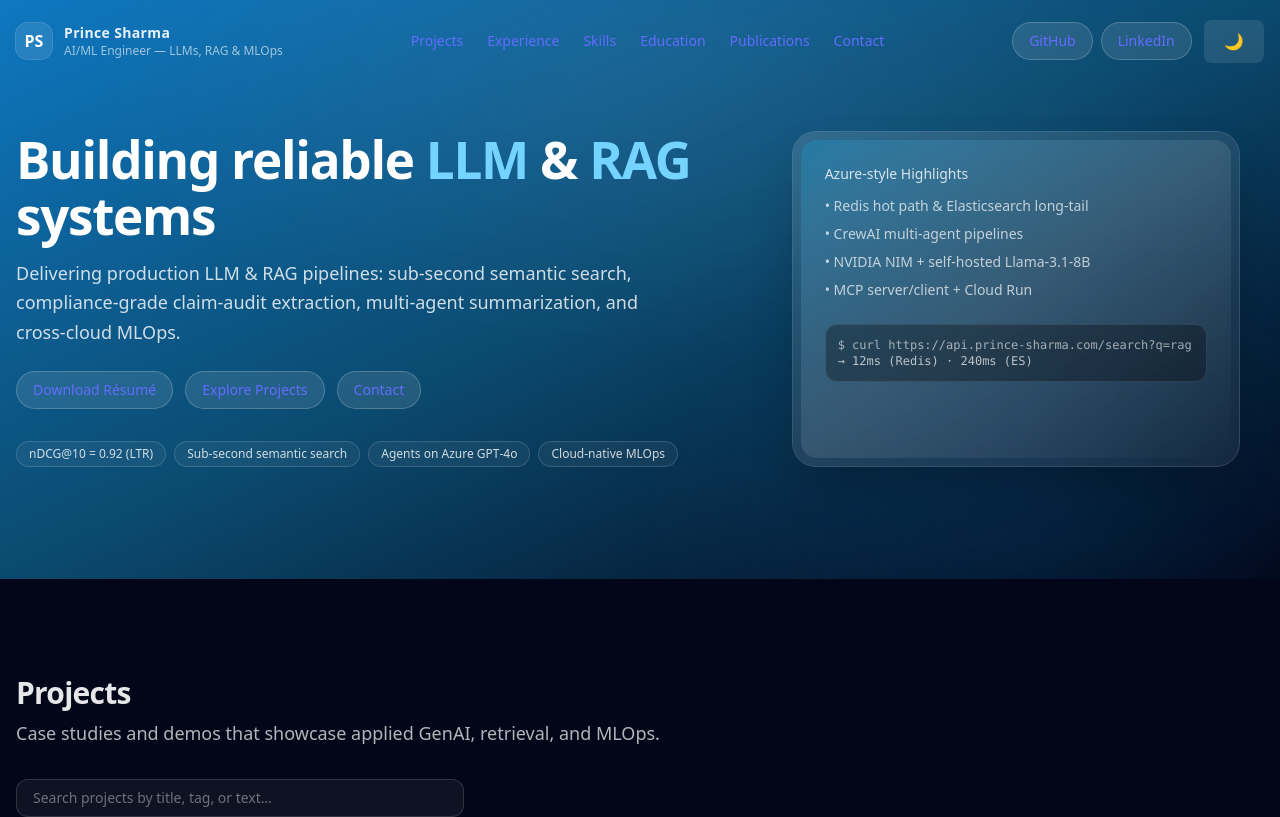
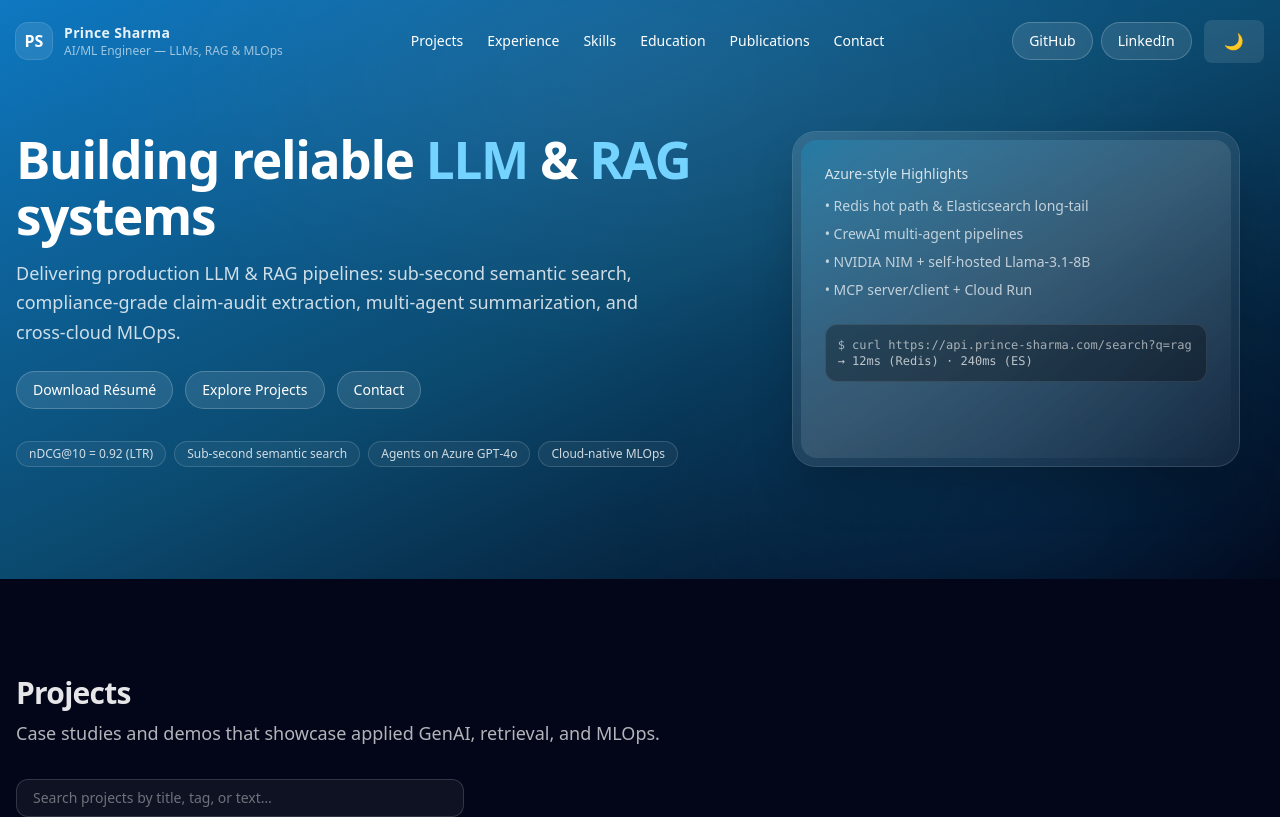
Before and after one commit to prince0018/prince3, a React (Vite) app: page / in a window 1280 px wide. Shown: the top 817 px of the page. Built offline with nearby package versions, Linux system fonts and the light colour scheme.

Commit message:
final edit

```diff
--- a/src/index.css
+++ b/src/index.css
@@ -16,11 +16,11 @@
 
 a {
   font-weight: 500;
-  color: #646cff;
+  color: #ffffff;
   text-decoration: inherit;
 }
 a:hover {
-  color: #535bf2;
+  color: #ffffff;
 }
 
 body {
```
